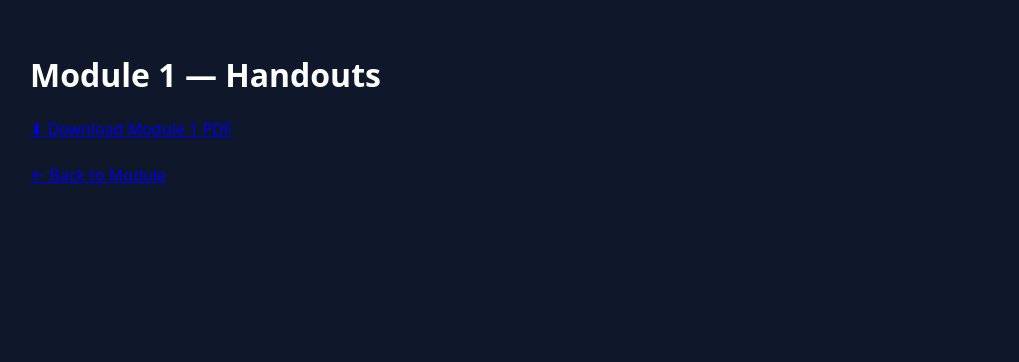
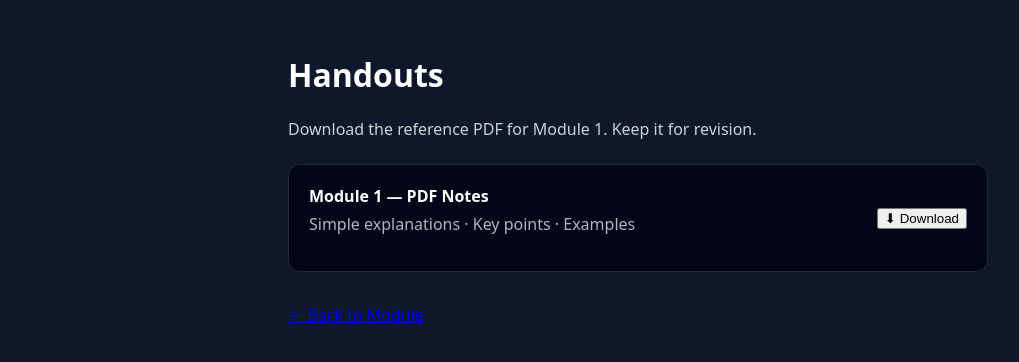
Before and after one commit to Scaleshiftlabs/scaleshift-learn, a React (Vite) app: page /course/module/1/handouts in a window 1280 px wide. Shown: the top 362 px of the page, without its empty margins (2-1021 px from the left). Built offline with nearby package versions, Linux system fonts and the light colour scheme.

Commit message:
ui: polish handouts download page

```diff
--- a/src/pages/course/modules/Handouts.jsx
+++ b/src/pages/course/modules/Handouts.jsx
@@ -4,14 +4,38 @@ export default function Handouts() {
   const { id } = useParams();
 
   return (
-    <div style={{ padding: 32, color: "white" }}>
-      <h1>Module {id} — Handouts</h1>
+    <div style={{ padding: 32, maxWidth: 700, margin: "0 auto" }}>
+      <h1>Handouts</h1>
+      <p style={{ opacity: 0.8 }}>
+        Download the reference PDF for Module {id}. Keep it for revision.
+      </p>
 
-      <a href={`/handouts/module${id}.pdf`} download>
-        ⬇ Download Module {id} PDF
-      </a>
+      <div
+        style={{
+          marginTop: 24,
+          padding: 20,
+          borderRadius: 12,
+          background: "#020617",
+          border: "1px solid #1e293b",
+          display: "flex",
+          alignItems: "center",
+          justifyContent: "space-between",
+          gap: 16
+        }}
+      >
+        <div>
+          <strong>Module {id} — PDF Notes</strong>
+          <p style={{ marginTop: 6, opacity: 0.7 }}>
+            Simple explanations · Key points · Examples
+          </p>
+        </div>
 
-      <div style={{ marginTop: 24 }}>
+        <a href={`/handouts/module${id}.pdf`} download>
+          <button>⬇ Download</button>
+        </a>
+      </div>
+
+      <div style={{ marginTop: 32 }}>
         <Link to={`/course/module/${id}`}>← Back to Module</Link>
       </div>
     </div>
```
